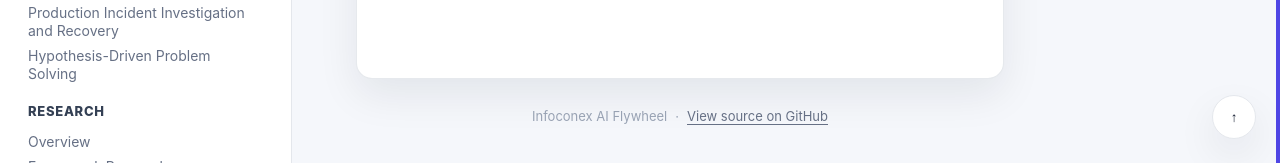
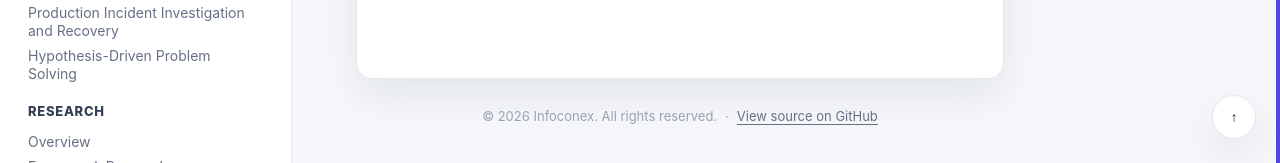
Before and after one commit to infoconex/ai-flywheel, a Jekyll site: the page built from README.md, in a window 1280 px wide and 900 px high, scrolled down 8631 px. Shown: the part 737-900 px from the top of the window. Built offline with Jekyll 4.4.1, drawn with Linux system fonts in a browser that asks for light colours; our own code applies the rules of GitHub Pages for plain Markdown files.

Commit message:
Add footer copyright notice (#22)
Closes #21.

- Add copyright notice to the site footer
- Preserve the GitHub source link

```diff
--- a/_layouts/default.html
+++ b/_layouts/default.html
@@ -105,7 +105,7 @@
       </article>
 
       <footer class="site-footer">
-        <span>Infoconex AI Flywheel</span>
+        <span>© 2026 Infoconex. All rights reserved.</span>
         <span aria-hidden="true">·</span>
         <a href="https://github.com/infoconex/ai-flywheel">View source on GitHub</a>
       </footer>
```
